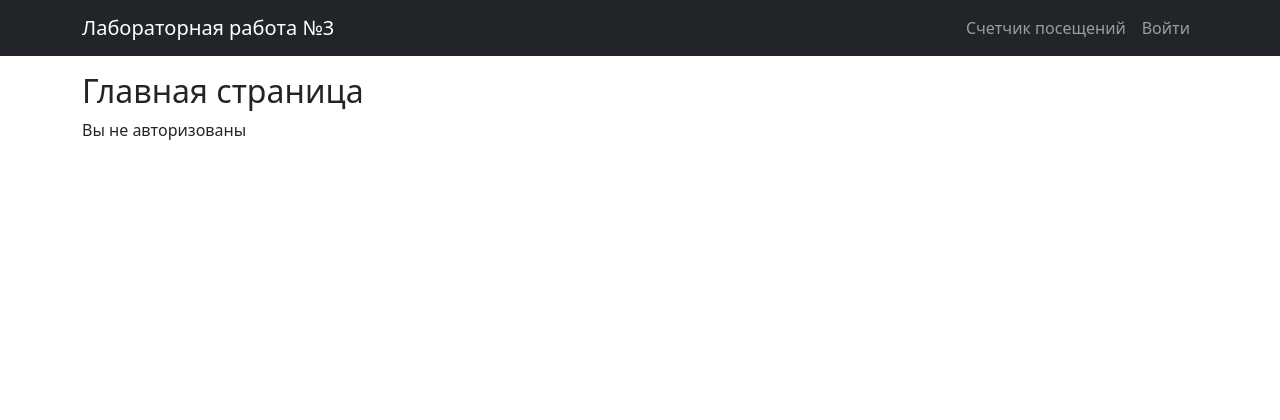
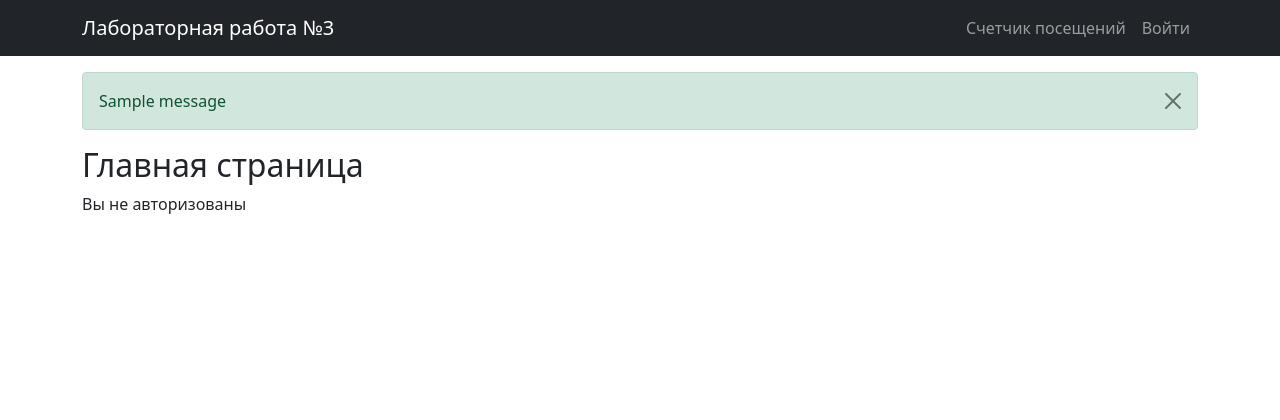
Before and after one commit to xseniaKri/web_labs, a Flask app: page / in a window 1280 px wide. Shown: the top 420 px of the page. Run offline with Flask 2, Linux system fonts and the light colour scheme; one stand-in notice (Sample message) is shown.

Commit message:
fix: поправила замечания

```diff
--- a/app/app.py
+++ b/app/app.py
@@ -15,7 +15,7 @@ login_manager = LoginManager()
 login_manager.init_app(app)
 login_manager.login_view = "login"
 login_manager.login_message = "Для доступа необходимо пройти аутентификацию"
-
+login_manager.login_message_category = "WARNING"
 
 class User(UserMixin):
     def __init__(self, id, username, password):
--- a/app/templates/base.html
+++ b/app/templates/base.html
@@ -53,6 +53,17 @@
 
     <main class="my-3 flex-grow-1">
         <div class="container">
+
+        {% with messages = get_flashed_messages(with_categories=true) %}
+            {% if messages %}
+                {% for category, message in messages %}
+                    <div class="alert alert-{{ category }} alert-dismissible fade show" role="alert">
+                        {{ message }}
+                        <button type="button" class="btn-close" data-bs-dismiss="alert"></button>
+                    </div>
+                {% endfor %}
+            {% endif %}
+        {% endwith %}
             {% block content %}
                 <h1>Содержимое по умолчанию</h1>
             {% endblock %}
```
